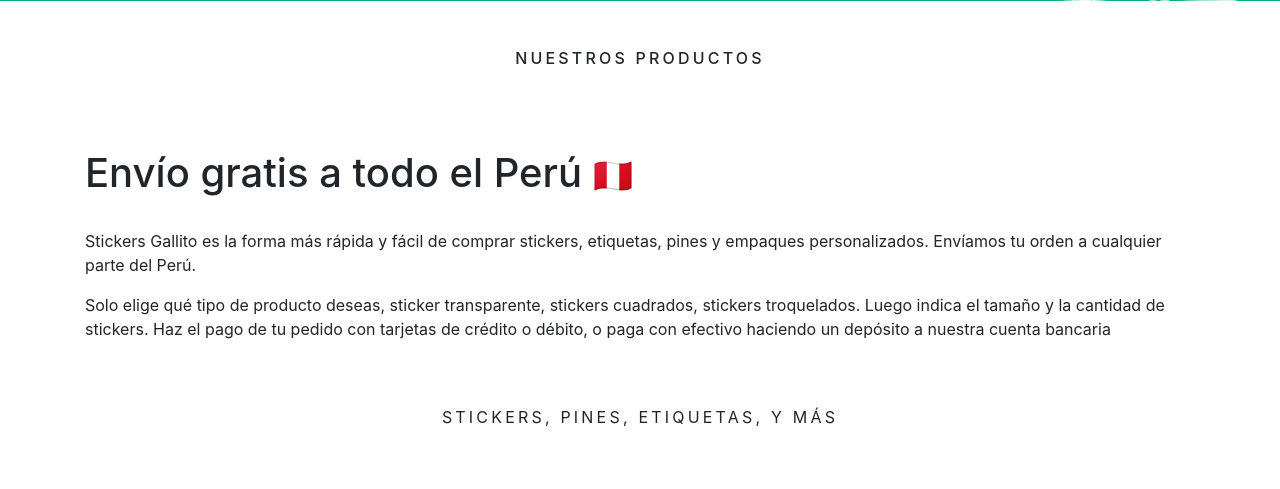
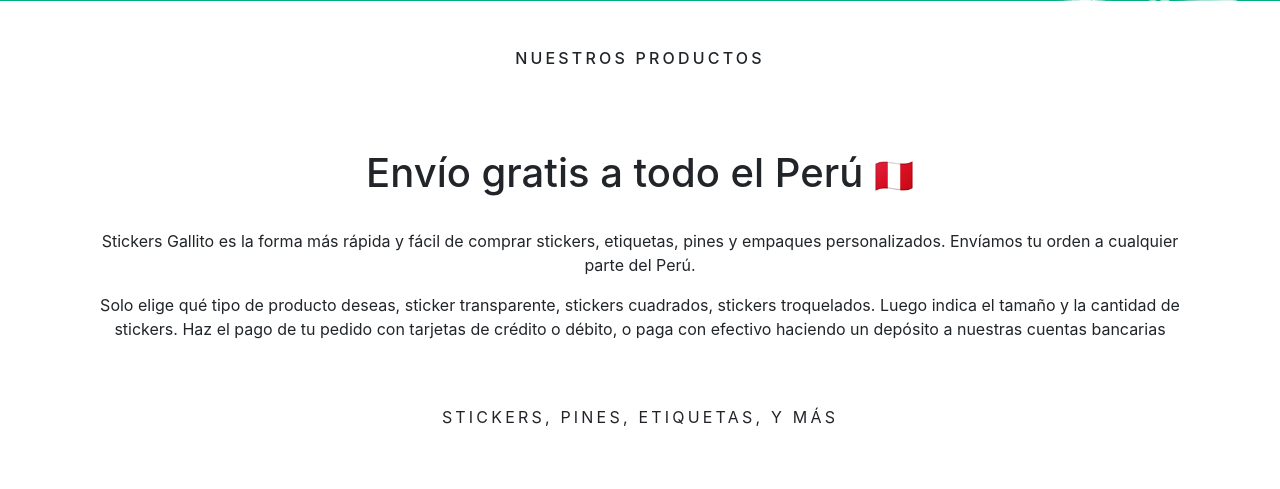
Before and after one commit to OmarGonD/stickers_gallito, a Django app: page / in a window 1280 px wide. Shown: the part 430-919 px from the top of the page. Run offline with Django 3.2, Linux system fonts and the light colour scheme; data that the repository does not hold is empty; some libraries are stand-ins or nearby versions.

Commit message:
Centered index's text

```diff
--- a/shop/templates/shop/index.html
+++ b/shop/templates/shop/index.html
@@ -49,13 +49,14 @@
 
             <br>
 
-            <h1>Envío gratis a todo el Perú <img src="{% static 'img/home/peru-flag.png' %}" width="40px" height="40px"></h1>
+            <h1 class="text-center">Envío gratis a todo el Perú <img src="{% static 'img/home/peru-flag.png' %}" width="40px" height="40px"></h1>
             <br>
-            <p>Stickers Gallito es la forma más rápida y fácil de comprar stickers, etiquetas, pines y empaques personalizados.
+            <p class="text-center">Stickers Gallito es la forma más rápida y fácil de comprar stickers, etiquetas, pines y empaques personalizados.
                 Envíamos tu orden a cualquier parte del Perú.</p>
 
 
-        <p>Solo elige qué tipo de producto deseas, sticker transparente, stickers cuadrados, stickers troquelados. Luego indica el tamaño y la cantidad de stickers. Haz el pago de tu pedido con tarjetas de crédito o débito, o paga con efectivo haciendo un depósito a nuestra cuenta bancaria</p>
+        <p class="text-center">Solo elige qué tipo de producto deseas, sticker transparente, stickers cuadrados, stickers troquelados. Luego indica el tamaño y
+            la cantidad de stickers. Haz el pago de tu pedido con tarjetas de crédito o débito, o paga con efectivo haciendo un depósito a nuestras cuentas bancarias</p>
 
 
 
```
